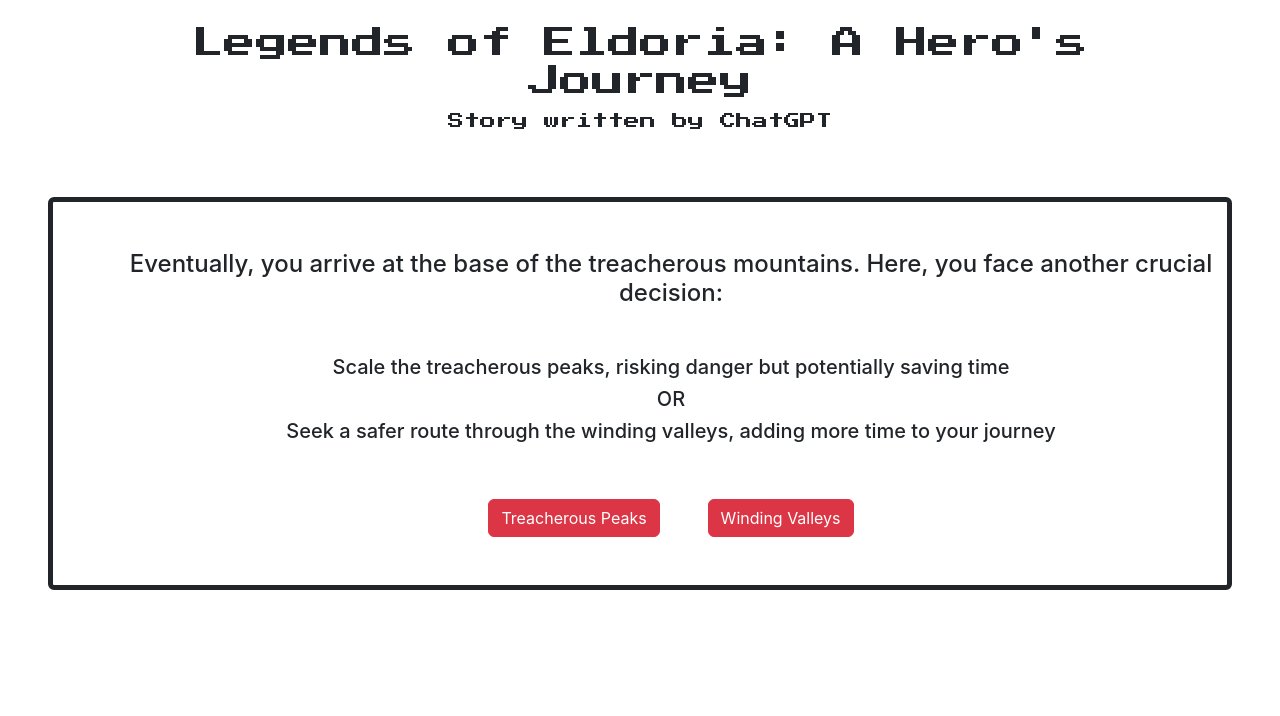
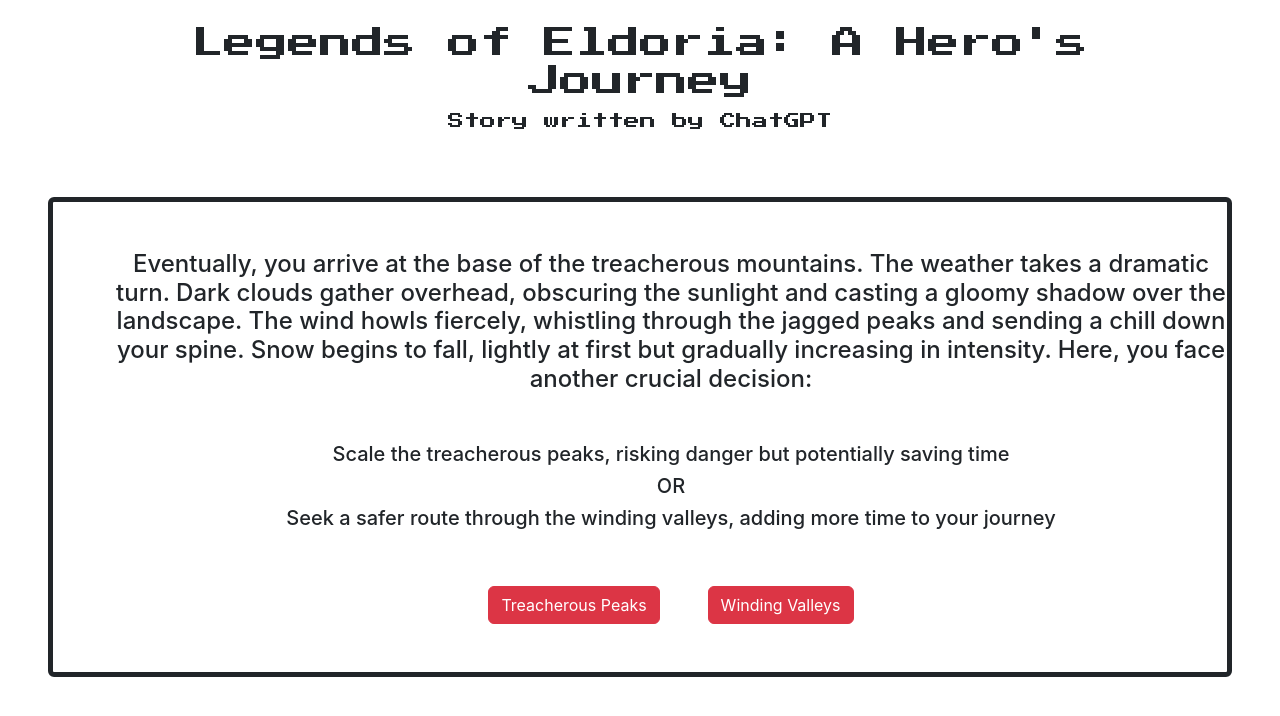
Before and after one commit to codingWithAaron/Legends-of-Eldoria, a React (Create React App) app: page /mountains in a window 1280 px wide. Shown: the top 716 px of the page. Built offline with nearby package versions, Linux system fonts and the light colour scheme.

Commit message:
Update to Mountains narrative

```diff
--- a/src/screen/accept/Mountains.js
+++ b/src/screen/accept/Mountains.js
@@ -7,7 +7,7 @@ function Mountains(){
         <div className="container d-flex flex-column m-5">
             <div className="text-center">
                 <div className="mb-5">
-                    <h4>Eventually, you arrive at the base of the treacherous mountains. Here, you face another crucial decision:</h4>
+                    <h4>Eventually, you arrive at the base of the treacherous mountains. The weather takes a dramatic turn. Dark clouds gather overhead, obscuring the sunlight and casting a gloomy shadow over the landscape. The wind howls fiercely, whistling through the jagged peaks and sending a chill down your spine. Snow begins to fall, lightly at first but gradually increasing in intensity. Here, you face another crucial decision:</h4>
                 </div>
                 <div>
                     <h5>Scale the treacherous peaks, risking danger but potentially saving time</h5>
```
